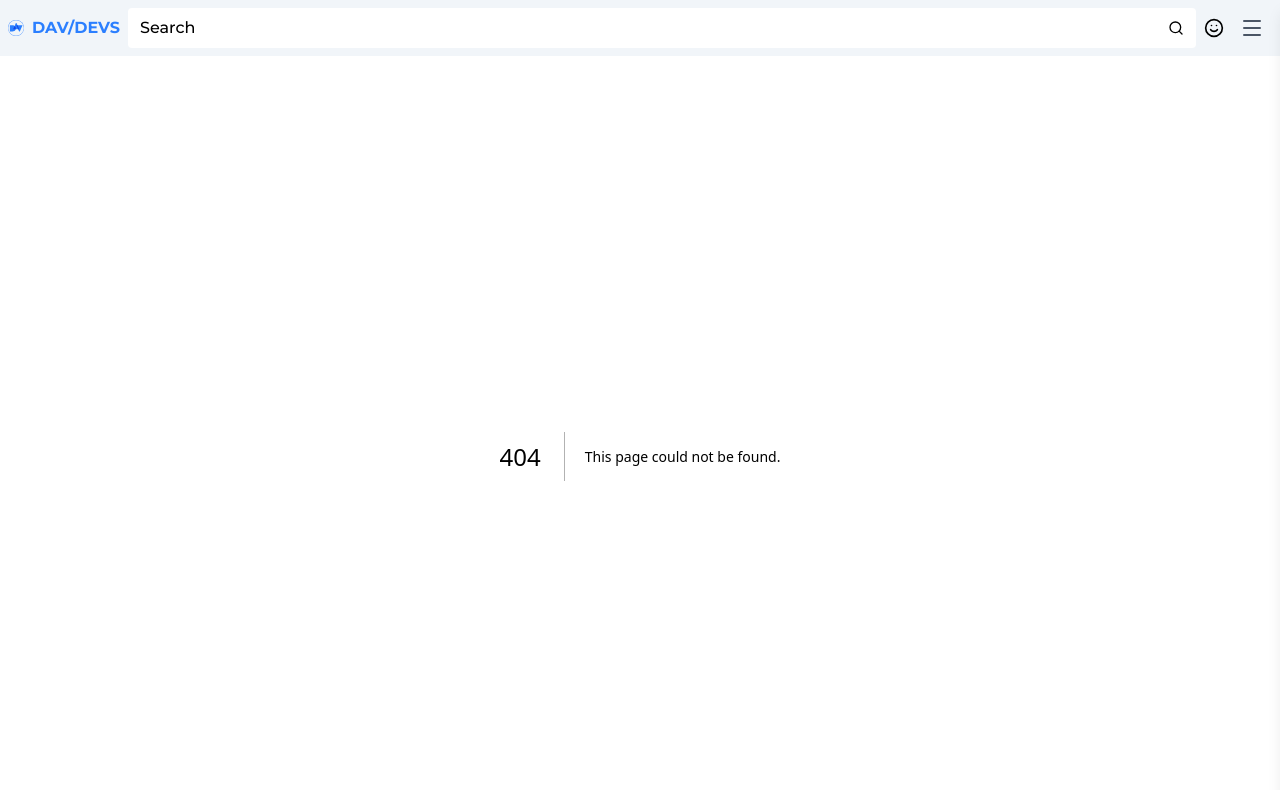
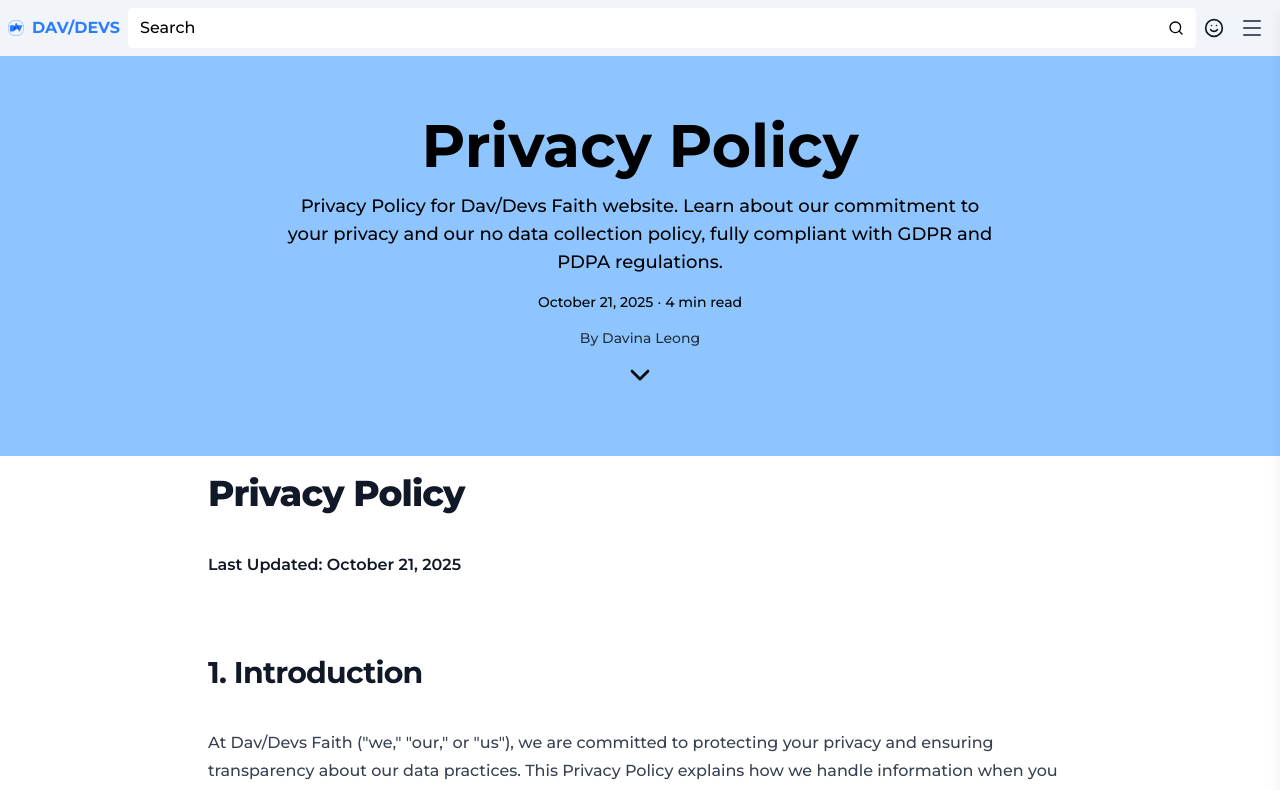
Before and after one commit to davinaleong/proj-davdevs-2025, a Next.js app: page /pages/privacy in a window 1280 px wide. Before the commit this address had no page. Shown: the top 790 px of the page. Built offline with nearby package versions, Linux system fonts and the light colour scheme.

Commit message:
Fixed paths for static pages.

```diff
--- a/app/components/PostPage.tsx
+++ b/app/components/PostPage.tsx
@@ -32,7 +32,7 @@ export default function PostPage({ params, postType }: PostPageProps) {
         <div>
             <HeroSection className="flow" variant="responsive" height="half">
                 <h1 className="text-4xl lg:text-6xl font-bold">{post.title}</h1>
-                <p className="lg:text-lg">{post.description}</p>
+                <p className="max-w-[60ch] mx-auto lg:text-lg">{post.description}</p>
                 <p className="flex justify-center gap-1 text-sm">
                     <span>
                         <time dateTime={post.date}>{formattedDate}</time>
--- a/app/content/static/20251029-privacy.mdx
+++ b/app/content/static/privacy.mdx
@@ -1,6 +1,6 @@
 ---
 title: "Privacy Policy"
-slug: "privacy-policy"
+slug: "privacy"
 description: "Privacy Policy for Dav/Devs Faith website. Learn about our commitment to your privacy and our no data collection policy, fully compliant with GDPR and PDPA regulations."
 date: "2025-10-21"
 author: "Davina Leong"
--- a/app/content/static/20251029-tnc.mdx
+++ b/app/content/static/tnc.mdx
@@ -1,6 +1,6 @@
 ---
 title: "Terms and Conditions"
-slug: "terms-and-conditions"
+slug: "tnc"
 description: "Terms and Conditions for using Dav/Devs Faith website. Guidelines for accessing and using our faith-based content, intellectual property rights, and user responsibilities."
 date: "2025-10-21"
 author: "Davina Leong"
--- a/app/data/site-links.json
+++ b/app/data/site-links.json
@@ -85,17 +85,17 @@
   "legalLinks": [
     {
       "label": "Terms",
-      "href": "/terms",
+      "href": "/pages/tnc",
       "external": false
     },
     {
       "label": "Privacy",
-      "href": "/privacy",
+      "href": "/pages/privacy",
       "external": false
     },
     {
       "label": "Sitemap",
-      "href": "/sitemap",
+      "href": "/pages/sitemap",
       "external": false
     }
   ]
--- /dev/null
+++ b/app/pages/[slug]/page.tsx
@@ -0,0 +1,12 @@
+import PostPage from "../../components/PostPage"
+
+interface PagesSlugPageProps {
+    params: Promise<{
+        slug: string
+    }>
+}
+
+export default async function PagesSlugPage({ params }: PagesSlugPageProps) {
+    const resolvedParams = await params
+    return <PostPage params={resolvedParams} postType="static" />
+}
```
